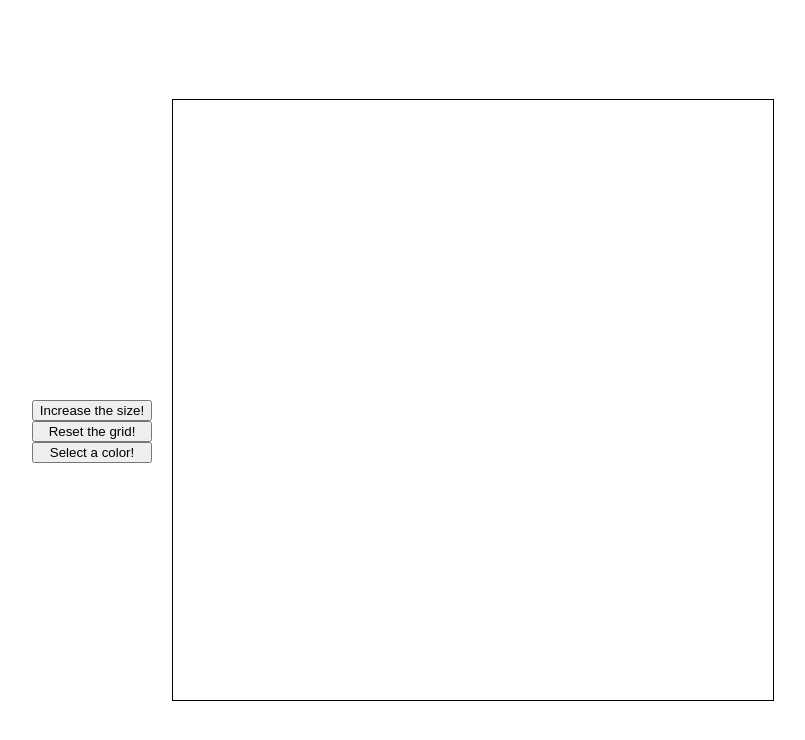
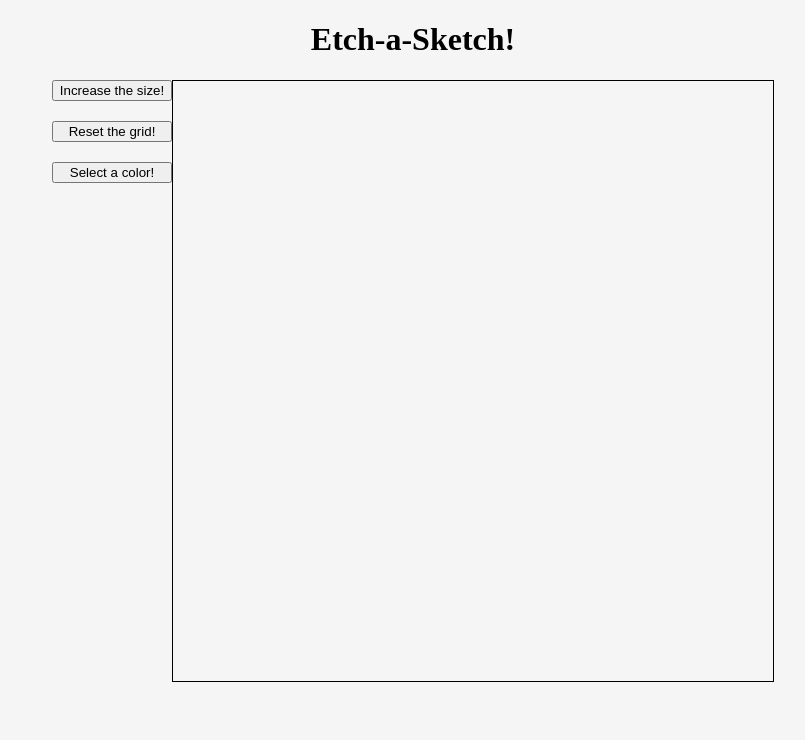
Before and after one commit to Virean196/etch-a-sketch, a plain HTML site: page index.html in a window 1280 px wide. Shown: the whole page, without its empty margins (227-1032 px from the left). Drawn offline with Linux system fonts and the light colour scheme.

Commit message:
Fixed some stuffs

```diff
--- a/index.html
+++ b/index.html
@@ -7,12 +7,21 @@
     <title>Etch-a-Sketch</title>
 </head>
 <body>
-    <div class="btns">
-        <button id="sizeBtn">Increase the size!</button>
-        <button id="resetGridBtn">Reset the grid!</button>
-        <button id="colorBtn">Select a color!</button>
+    <header>
+        <h1>Etch-a-Sketch!</h1>
+    </header>
+    <div class="mainDiv">
+        <div class="btns">
+            <button id="sizeBtn">Increase the size!</button>
+            <button id="resetGridBtn">Reset the grid!</button>
+            <button id="colorBtn">Select a color!</button>
+        </div>
+        <div class="etchDiv">
+            <div id="frame" class="frame">
+
+            </div>
+        </div>
     </div>
-    <div id="mainDiv" class="mainDiv"></div>
     <script src="./resources/scripts/scripts.js"></script>
 </body>
 </html>
--- a/resources/scripts/scripts.js
+++ b/resources/scripts/scripts.js
@@ -1,4 +1,4 @@
-let mainDiv = document.getElementById("mainDiv");
+let mainDiv = document.getElementById("frame");
 let sizeBtn = document.getElementById("sizeBtn");
 let resetGridBtn = document.getElementById("resetGridBtn");
 let colorBtn = document.getElementById("colorBtn");
--- a/resources/styles/style.css
+++ b/resources/styles/style.css
@@ -4,17 +4,31 @@
 
 body{
     box-sizing: border-box;
-    display:flex;
     justify-content: center;
     align-items: center;
     height: 100vh;
     padding: 0;
     margin: 0;
+    background-color: whitesmoke;
 }
 
-#mainDiv{
+header{
+    text-align: center;
+}
+
+.mainDiv{
+    display:flex;
+    justify-content: center;
+}
+
+.etchDiv{
+    display:flex;
+    gap: 50px;
+    justify-content: center;
+}
+
+#frame{
     box-sizing: border-box;
-    margin: 20px;
     display: flex;
     flex-wrap: wrap;
     width: 602px;
@@ -22,13 +36,8 @@ body{
     border: 0.2px solid black;
 }
 
-.pixels{
-
-}
-
 .btns{
-    margin-top:20px;
     display: flex;
     flex-direction: column;
-    height: 20px;
+    gap: 20px;
 }
```
